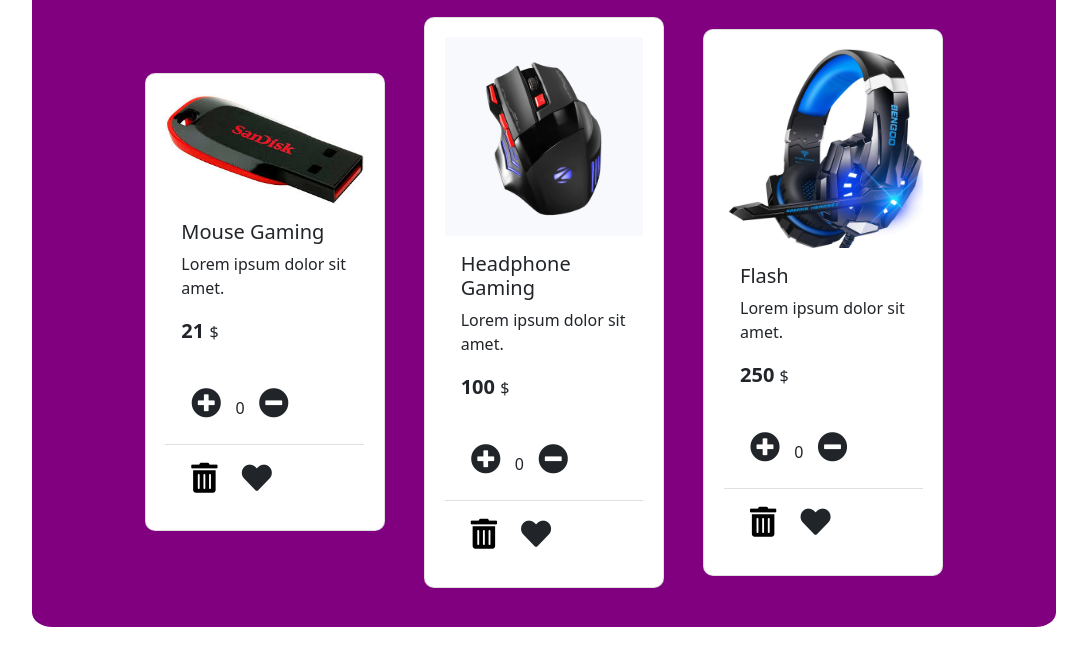
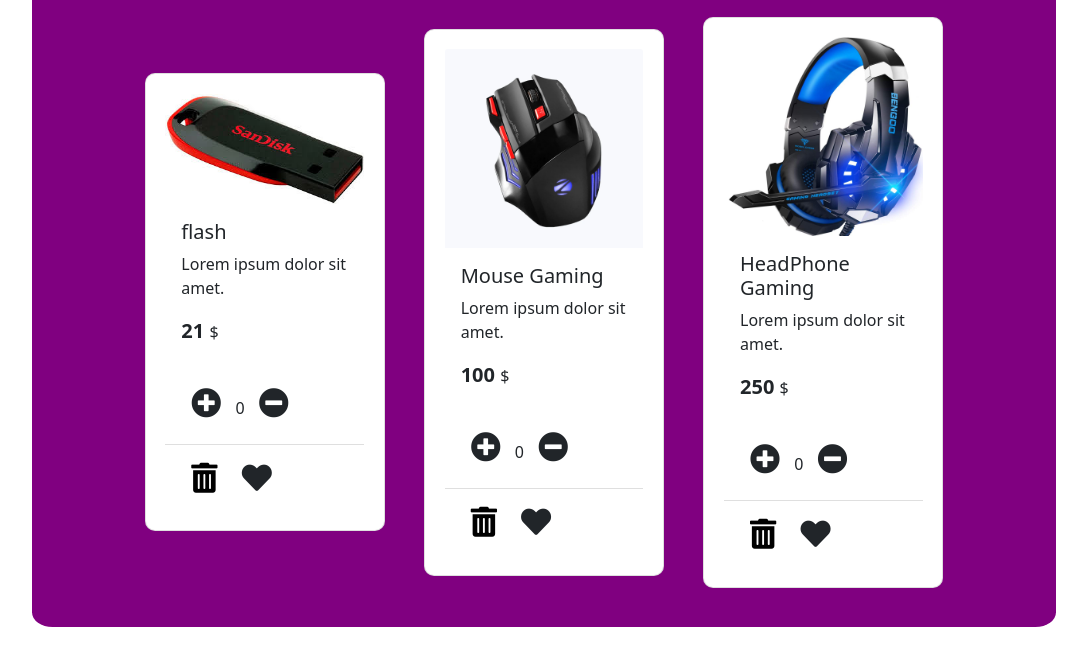
Before and after one commit to b0nz0r/Dom-Checkpoint, a plain HTML site: page index.html in a window 1280 px wide. Shown: the part 158-824 px from the top of the page, without its empty margins (96-1183 px from the left). Drawn offline with nearby package versions, Linux system fonts and the light colour scheme.

Commit message:
Update index.html

```diff
--- a/index.html
+++ b/index.html
@@ -36,7 +36,7 @@
           <div class="card" style="width: 15rem">
             <img src="./images/flash.jpg" class="card-img-top" alt="baskets" />
             <div class="card-body">
-              <h5 class="card-title">Mouse Gaming</h5>
+              <h5 class="card-title">flash</h5>
               <p class="card-text">Lorem ipsum dolor sit amet.</p>
               <span class="unit-price">21 </span><span>$</span>
             </div>
@@ -61,7 +61,7 @@
               alt="socks"
             />
             <div class="card-body">
-              <h5 class="card-title">Headphone Gaming</h5>
+              <h5 class="card-title">Mouse Gaming</h5>
               <p class="card-text">Lorem ipsum dolor sit amet.</p>
               <span class="unit-price">100 </span><span>$</span>
             </div>
@@ -86,7 +86,7 @@
               alt="bag"
             />
             <div class="card-body">
-              <h5 class="card-title">Flash</h5>
+              <h5 class="card-title">HeadPhone Gaming</h5>
               <p class="card-text">Lorem ipsum dolor sit amet.</p>
               <span class="unit-price">250 </span><span>$</span>
             </div>
```
